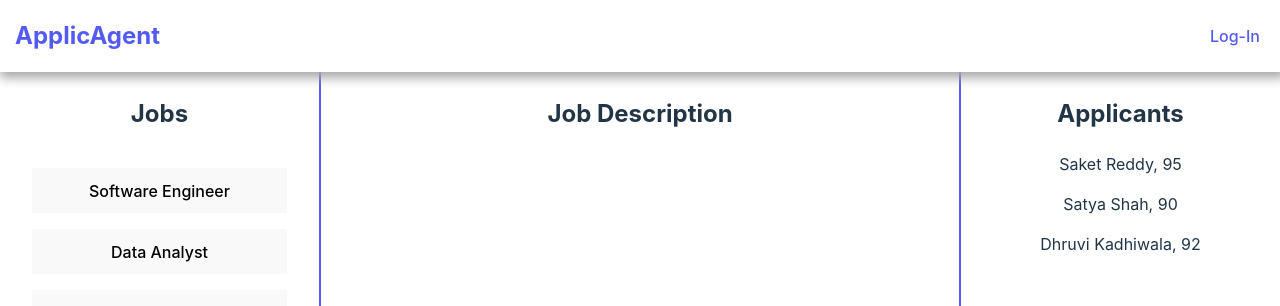
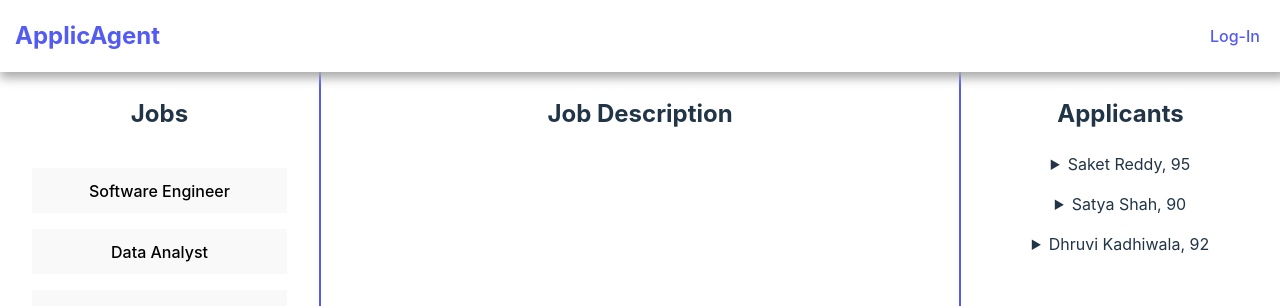
Before and after one commit to baeww/SkibidiRecruiter, a React (Vite) app in the folder client/: page /chat in a window 1280 px wide. Shown: the top 306 px of the page. Built offline with nearby package versions, Linux system fonts and the light colour scheme; the HTML template or start-up script is replaced by a standard one.

Commit message:
Modify ApplicantChat, Chat.jsx

```diff
--- a/client/src/App.css
+++ b/client/src/App.css
@@ -105,7 +105,7 @@ a {
   display: flex;
   flex-direction: column;
   justify-content: space-between;
-  align-items: center;
+  /* align-items: center; */
 }
 
 .applicants-panel {
@@ -138,6 +138,7 @@ a {
 .message-area {
   display: flex;
   width: 80%;
+  margin-inline: auto;
 }
 
 .submit {
--- a/client/src/ApplicantChat.jsx
+++ b/client/src/ApplicantChat.jsx
@@ -26,7 +26,7 @@ export default function ApplicantChat() {
 
             const data = await response.json();
             if (data.status === 'success') {
-                setJobDescription(data.message);
+                setResponse(data.message);
                 setSubmitted(true);
                 console.log('Message sent successfully');
             }
@@ -38,7 +38,8 @@ export default function ApplicantChat() {
     useEffect(() => {
         if (submitted) {
             // setDescriptionsToDisplay(...jobDescription);
-            setDescriptionsToDisplay(prevDescriptions => [...prevDescriptions, jobDescription]);
+            setDescriptionsToDisplay(prevDescriptions => [...prevDescriptions, 'You: ' + jobDescription]);
+            setDescriptionsToDisplay(prevDescriptions => [...prevDescriptions,  'Recruiter Agent: ' + response]);
             setDisplayDescription(true);
         }
         setSubmitted(false);
@@ -52,8 +53,8 @@ export default function ApplicantChat() {
             </div>
             <div className='main-panel'>
                 <h2 className='panel-header'>Chat</h2>
-                <div className='description-area'>
-                    {displayDescription && descriptionsToDisplay.map((description, index) => <div key={index} dangerouslySetInnerHTML={{ __html: description.replace(/\n/g, '<br />') }} />)}
+                <div>
+                    {displayDescription && descriptionsToDisplay.map((description, index) => <div className='description-area' key={index} dangerouslySetInnerHTML={{ __html: description.replace(/\n/g, '<br />').replace('You', '<em><strong>You</strong></em>').replace('Recruiter Agent', '<em><strong>Recruiter Agent</strong></em>') }} />)}
                 </div>
                 <div className='message-area'>
                     <textarea className="message-box" placeholder="Send a message..." onChange={(e) => setJobDescription(e.target.value)} />
--- a/client/src/Chat.jsx
+++ b/client/src/Chat.jsx
@@ -2,7 +2,11 @@ import { useState, useEffect } from 'react';
 
 export default function Chat() {
     const jobs = ['Software Engineer', 'Data Analyst', 'Sales Manager'];
-    const applicants = [{name: 'Saket Reddy', score: 95}, {name: 'Satya Shah', score: 90}, {name: 'Dhruvi Kadhiwala', score: 92}]
+    const applicants = [
+        {name: 'Saket Reddy', score: 95, summary: 'This person is amazing!'},
+        {name: 'Satya Shah', score: 90, summary: 'This person is amazing!'},
+        {name: 'Dhruvi Kadhiwala', score: 92, summary: 'This person is amazing!'}
+    ]
 
     const [jobDescription, setJobDescription] = useState('');
     const [descriptionToDisplay, setDescriptionToDisplay] = useState('');
@@ -15,7 +19,7 @@ export default function Chat() {
         formData.append('agent_id', 'recruiter1'); // Using a default agent ID for now
 
         try {
-            const response = await fetch('http://localhost:5000/send-chat', {
+            const response = await fetch('http://localhost:5000/send-chat-recruiter', {
                 method: 'POST',
                 body: formData
             });
@@ -54,7 +58,13 @@ export default function Chat() {
             </div>
             <div className='applicants-panel'>
                 <h2 className='panel-header'>Applicants</h2>
-                {applicants.map((applicant, index) => <p key={index}>{applicant.name + ', ' + applicant.score}</p>)}
+                {/* {applicants.map((applicant, index) => <p key={index}>{applicant.name + ', ' + applicant.score}</p>)} */}
+                {applicants.map((applicant, index) =>
+                    <details key={index} style={{ "margin-bottom": "1rem" }}>
+                        <summary>{applicant.name + ', ' + applicant.score}</summary>
+                        <p style={{ "margin-bottom": "2rem" }}>{applicant.summary}</p>
+                    </details>
+                )}
             </div>
         </div>
     );
```
